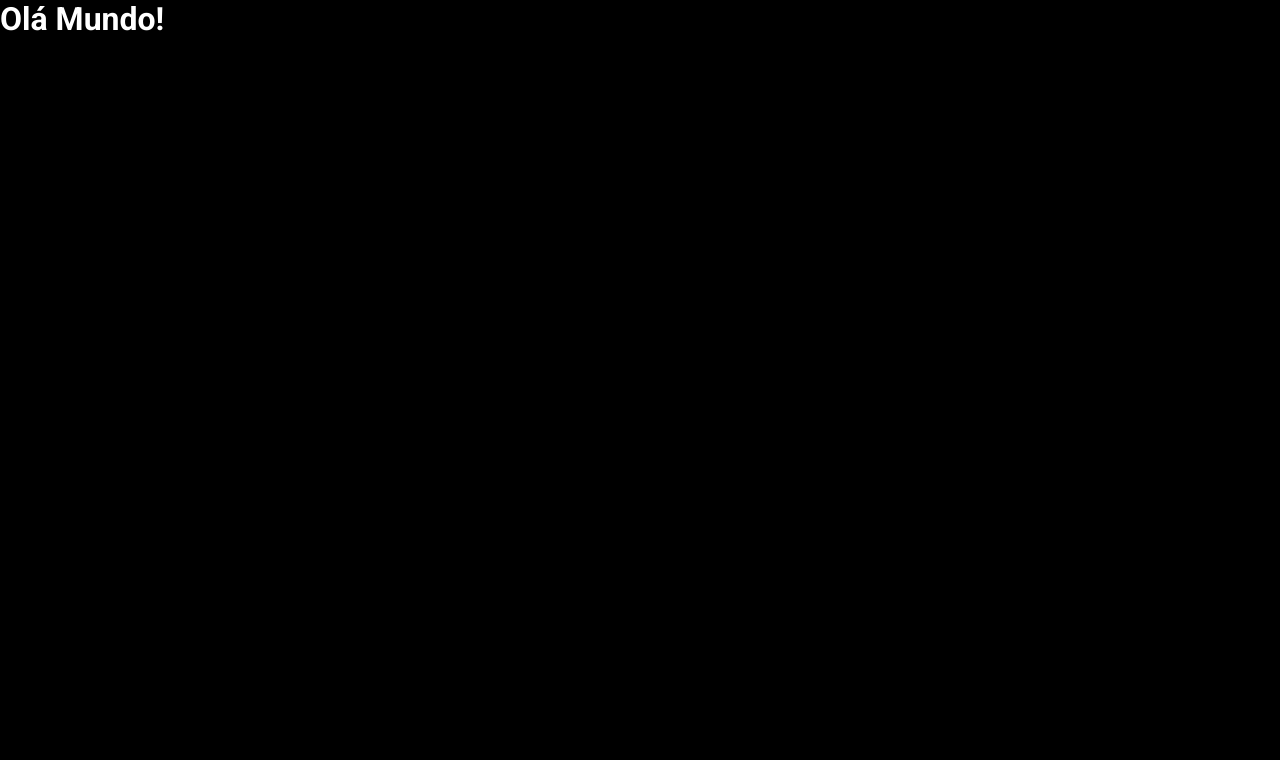
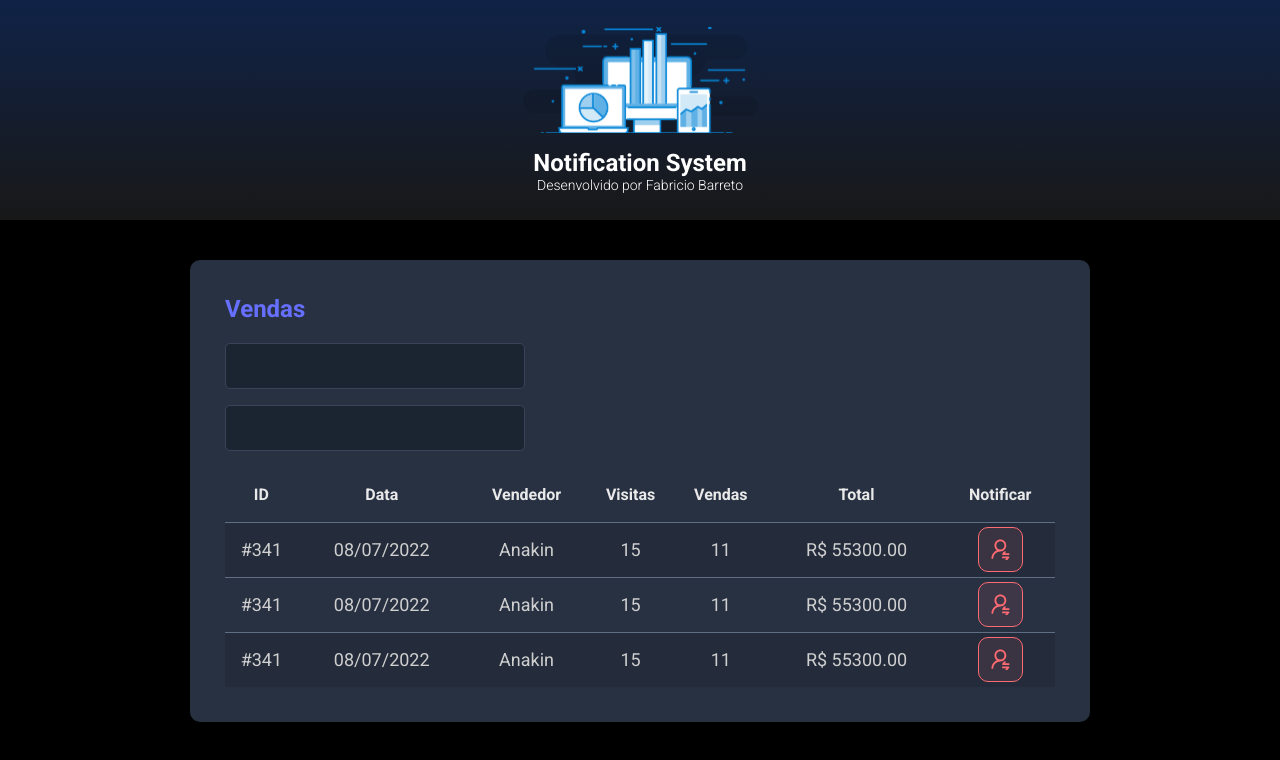
Before and after one commit to Fabricio-Barreto/notification-sms-java, a React (Vite) app in the folder frontend/: page / in a window 1280 px wide. Shown: the top 760 px of the page. Built offline with nearby package versions, Linux system fonts and the light colour scheme.

Commit message:
Components

```diff
--- a/frontend/src/App.tsx
+++ b/frontend/src/App.tsx
@@ -1,6 +1,18 @@
+import Header from "./components/Header"
+import SalesCard from "./components/SalesCard"
+
 function App() {
   return  (
-    <h1>Olá Mundo!</h1>
+    <>
+    <Header/>
+    <main>
+      <section id="sales">
+        <div className="dsmeta-container">
+          <SalesCard/>
+        </div>
+      </section>
+    </main>
+    </>
   )
 }
 
--- /dev/null
+++ b/frontend/src/components/Header/index.tsx
@@ -0,0 +1,18 @@
+import logo from '../../assets/img/logo.svg'
+import './style.css'
+
+function Header() {
+  return (
+    <header>
+        <div className="dsmeta-logo-container">
+            <img src={logo} alt="DSMeta" />
+            <h1>Notification System</h1>
+            <p>
+              Desenvolvido por Fabricio Barreto
+            </p>
+        </div>
+    </header>
+  )
+}
+
+export default Header
--- /dev/null
+++ b/frontend/src/components/Header/style.css
@@ -0,0 +1,27 @@
+header {
+    background: linear-gradient(180deg, #102347 0%, #181818 100%);
+    height: 220px;
+    display: flex;
+    align-items: center;
+    justify-content: center;
+  }
+
+  .dsmeta-logo-container {
+    display: flex;
+    flex-direction: column;
+    align-items: center;
+  }
+
+  .dsmeta-logo-container img {
+    width: 235px;
+  }
+
+  .dsmeta-logo-container h1 {
+    margin-top: 15px;
+    font-size: 24px;
+  }
+
+  .dsmeta-logo-container p {
+    font-size: 14px;
+    font-weight: 300;
+  }
--- /dev/null
+++ b/frontend/src/components/NotificationBotton/index.tsx
@@ -0,0 +1,12 @@
+import icon from '../../assets/img/notification-icon.svg'
+import './style.css'
+
+function NotificationBotton() {
+  return (
+    <div className="dsmeta-red-btn">
+        <img src={icon} alt="Notificar" />
+    </div>
+  )
+}
+
+export default NotificationBotton;
--- /dev/null
+++ b/frontend/src/components/NotificationBotton/style.css
@@ -0,0 +1,15 @@
+.dsmeta-red-btn {
+    height: 45px;
+    width: 45px;
+    background: rgba(255, 107, 114, 0.1);
+    border: 1px solid #ff6b72;
+    border-radius: 10px;
+    display: flex;
+    align-items: center;
+    justify-content: center;
+    cursor: pointer;
+}
+
+.dsmeta-red-btn img {
+    width: 19px;
+}
--- /dev/null
+++ b/frontend/src/components/SalesCard/index.tsx
@@ -0,0 +1,77 @@
+import NotificationBotton from "../NotificationBotton";
+import "./style.css";
+
+function SalesCard() {
+  return (
+    <div className="dsmeta-card">
+      <h2 className="dsmeta-sales-title">Vendas</h2>
+      <div>
+        <div className="dsmeta-form-control-container">
+          <input className="dsmeta-form-control" type="text" />
+        </div>
+        <div className="dsmeta-form-control-container">
+          <input className="dsmeta-form-control" type="text" />
+        </div>
+      </div>
+
+      <div>
+        <table className="dsmeta-sales-table">
+          <thead>
+            <tr>
+              <th className="show992">ID</th>
+              <th className="show576">Data</th>
+              <th>Vendedor</th>
+              <th className="show992">Visitas</th>
+              <th className="show992">Vendas</th>
+              <th>Total</th>
+              <th>Notificar</th>
+            </tr>
+          </thead>
+          <tbody>
+            <tr>
+              <td className="show992">#341</td>
+              <td className="show576">08/07/2022</td>
+              <td>Anakin</td>
+              <td className="show992">15</td>
+              <td className="show992">11</td>
+              <td>R$ 55300.00</td>
+              <td>
+                <div className="dsmeta-red-btn-container">
+                  <NotificationBotton/>
+                </div>
+              </td>
+            </tr>
+            <tr>
+              <td className="show992">#341</td>
+              <td className="show576">08/07/2022</td>
+              <td>Anakin</td>
+              <td className="show992">15</td>
+              <td className="show992">11</td>
+              <td>R$ 55300.00</td>
+              <td>
+                <div className="dsmeta-red-btn-container">
+                    <NotificationBotton/>
+                </div>
+              </td>
+            </tr>
+            <tr>
+              <td className="show992">#341</td>
+              <td className="show576">08/07/2022</td>
+              <td>Anakin</td>
+              <td className="show992">15</td>
+              <td className="show992">11</td>
+              <td>R$ 55300.00</td>
+              <td>
+                <div className="dsmeta-red-btn-container">
+                    <NotificationBotton/>
+                </div>
+              </td>
+            </tr>
+          </tbody>
+        </table>
+      </div>
+    </div>
+  );
+}
+
+export default SalesCard;
--- /dev/null
+++ b/frontend/src/components/SalesCard/style.css
@@ -0,0 +1,98 @@
+.dsmeta-card {
+    background-color: #283142;
+    border-radius: 10px;
+    padding: 30px 10px;
+}
+
+
+.dsmeta-sales-title {
+    color: #676fff;
+    font-size: 24px;
+    margin-bottom: 20px;
+}
+
+.dsmeta-form-control-container {
+    margin-bottom: 16px;
+    max-width: 300px;
+}
+
+.dsmeta-form-control {
+    width: 100%;
+    height: 46px;
+    background-color: #1b2531;
+    border: 1px solid #384459;
+    border-radius: 5px;
+    color: #9aaabe;
+    padding: 0 20px;
+    font-size: 18px;
+}
+
+.dsmeta-sales-table {
+    width: 100%;
+    border-spacing: 0;
+    border-collapse: collapse;
+}
+
+.dsmeta-sales-table thead {
+    height: 55px;
+    font-size: 16px;
+    color: #e9e9e9;
+    font-weight: 700;
+}
+
+.dsmeta-sales-table tbody {
+    font-size: 14px;
+    font-weight: 400;
+    color: #cfcfcf;
+    text-align: center;
+}
+
+.dsmeta-sales-table tbody tr {
+    height: 74px;
+    border-top: 1px solid #5f6e82;
+}
+
+.dsmeta-sales-table tbody tr:hover>td {
+    background-color: #384459;
+}
+
+.dsmeta-sales-table tbody tr:nth-child(odd) {
+    background-color: #242c3b;
+}
+
+.dsmeta-red-btn-container {
+    display: flex;
+    justify-content: center;
+}
+
+.show576 {
+    display: none;
+}
+
+.show992 {
+    display: none;
+}
+
+@media (min-width: 576px) {
+    .show576 {
+        display: table-cell;
+    }
+
+    .dsmeta-card {
+        padding: 35px;
+    }
+
+    .dsmeta-sales-table tbody tr {
+        height: 55px;
+    }
+
+    .dsmeta-sales-table tbody {
+        font-size: 18px;
+    }
+}
+
+@media (min-width: 992px) {
+    .show992 {
+        display: table-cell;
+    }
+}
--- a/frontend/src/index.css
+++ b/frontend/src/index.css
@@ -19,3 +19,13 @@
   color: unset;
   text-decoration: none;
 }
+
+.dsmeta-container {
+  width: 100%;
+  max-width: 900px;
+  margin: 0 auto;
+}
+
+#sales {
+  padding: 40px 10px;
+}
```
Also changed, not shown: frontend/src/assets/img/logo.svg (added), frontend/src/assets/img/notification-icon.svg (added).
